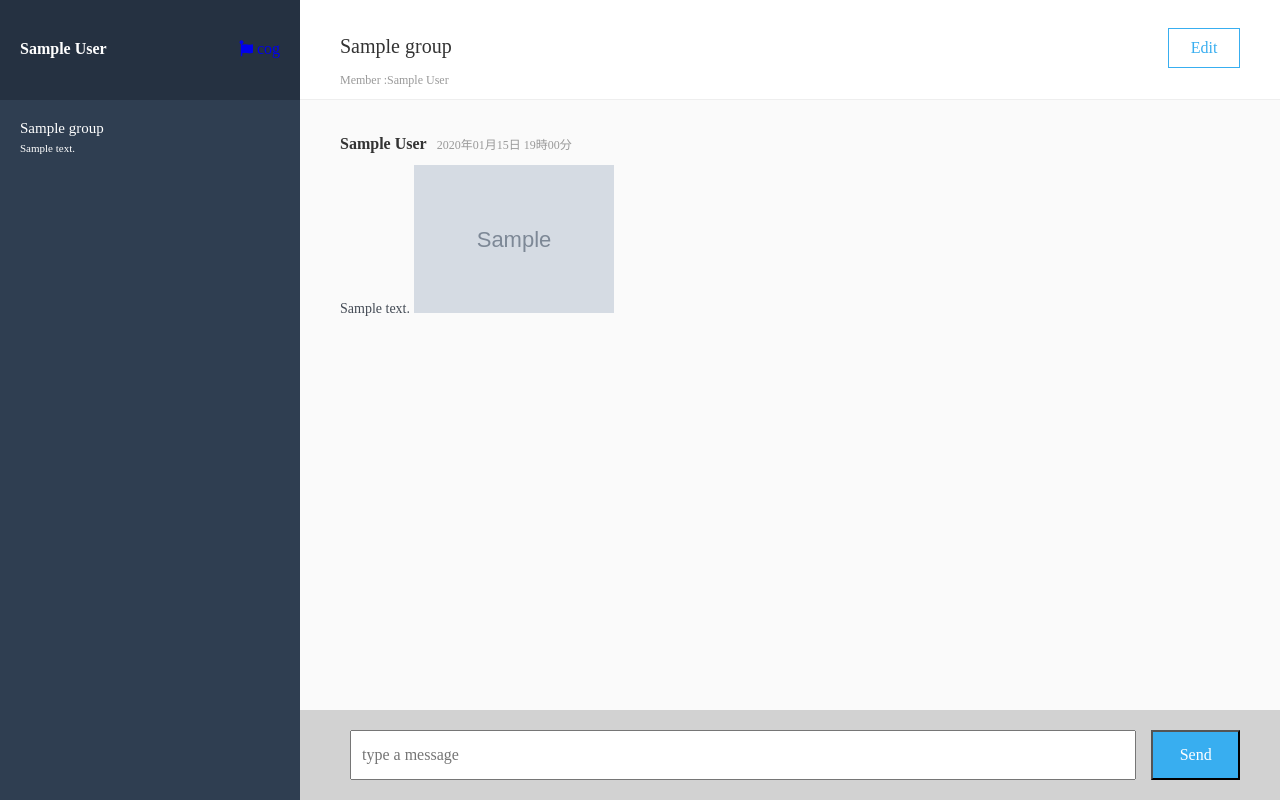
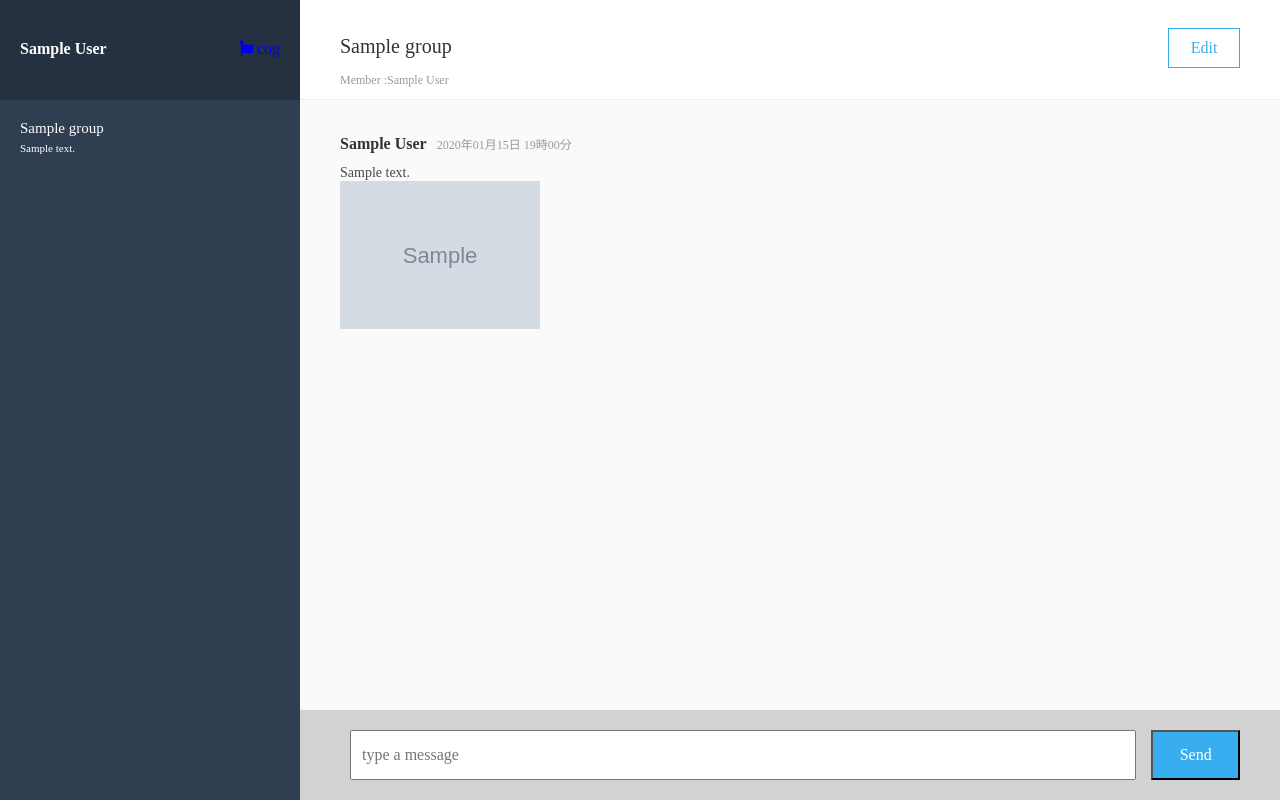
Before and after one commit to keisuke-oyatu/chat-space, a Rails app: page /groups/1/messages in a window 1280 px wide. Run offline with Rails 7, Linux system fonts and the light colour scheme; a user stored in the database is signed in; tables that the repository leaves empty hold one stand-in row (values such as "Sample post"); grey boxes marked "Sample" are stand-in pictures; style sheets or scripts are compiled from the project's sources; some libraries are stand-ins or nearby versions.

Commit message:
Sass changes

```diff
--- a/app/assets/javascripts/message.js
+++ b/app/assets/javascripts/message.js
@@ -12,10 +12,8 @@ $(function(){
                     </div>
                     <p class="message__text">
                       ${message.text}
-                      <div>
-                        <img src=${message.image} class="lower-message__image">
-                      </div>
                     </p>
+                    <img src=${message.image} class="lower-message__image">
                   </div>`
                 return html;
     } else {
--- a/app/assets/stylesheets/modules/_main_chat.scss
+++ b/app/assets/stylesheets/modules/_main_chat.scss
@@ -112,6 +112,7 @@ $mainName-color: #333;
     font-size: 14px;
   }
 .lower-message__image{
+  display: block;
   width: 200px;
   height: 148px;
 }
```
